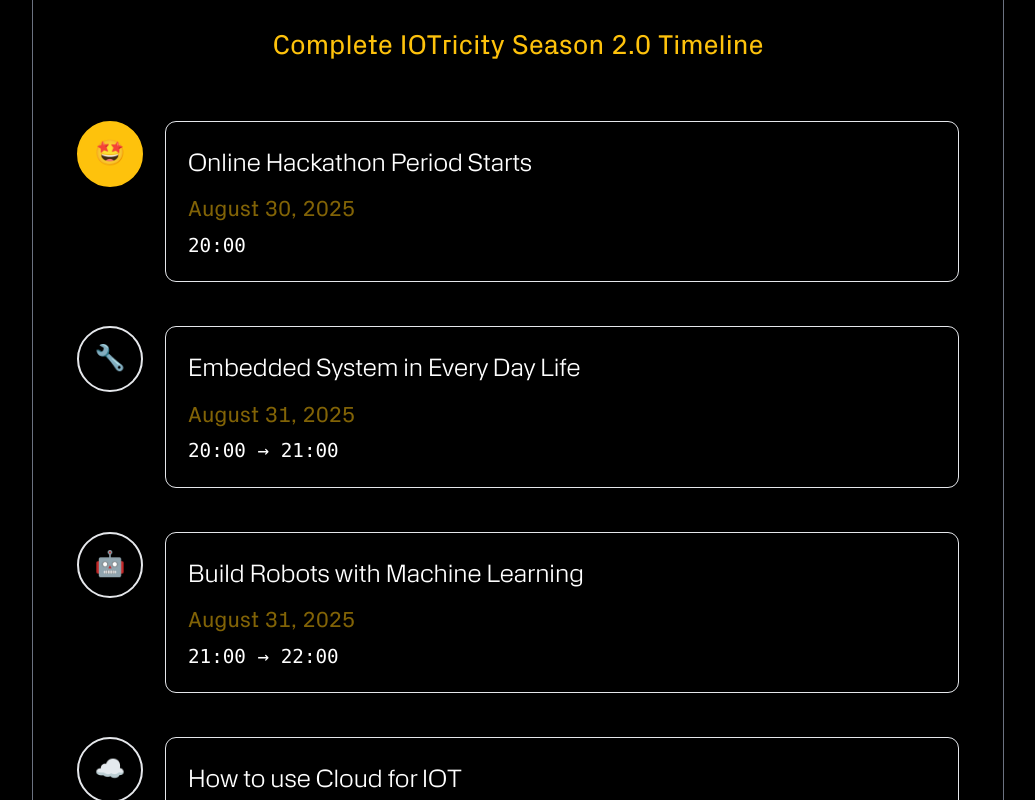
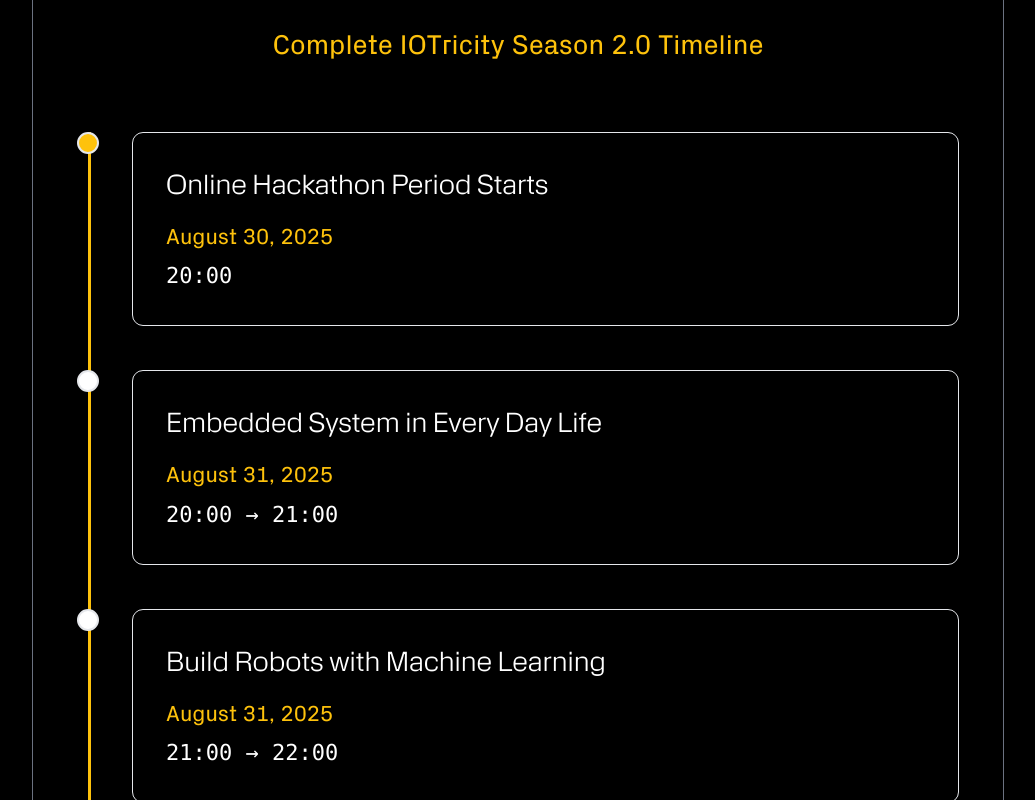
Before and after one commit to iei-scee-aot/sceeaot-web, a Next.js app: page /iotricity in a window 1280 px wide. Shown: the part 4280-5080 px from the top of the page, without its empty margins (122-1157 px from the left). Built offline with nearby package versions, Linux system fonts and the light colour scheme.

Commit message:
Updated timeline

```diff
--- a/src/app/globals.css
+++ b/src/app/globals.css
@@ -298,3 +298,47 @@ body {
 .animate-wave-hand {
   animation: waveHand 2s ease-in-out infinite;
 }
+
+/* New Timeline Animations */
+@keyframes timelineProgress {
+  from {
+    height: 0%;
+  }
+  to {
+    height: 100%;
+  }
+}
+
+@keyframes timelineDotPulse {
+  0%, 100% {
+    transform: scale(1);
+    opacity: 1;
+  }
+  50% {
+    transform: scale(1.1);
+    opacity: 0.8;
+  }
+}
+
+@keyframes timelineSlideIn {
+  from {
+    opacity: 0;
+    transform: translateX(20px);
+  }
+  to {
+    opacity: 1;
+    transform: translateX(0);
+  }
+}
+
+.animate-timeline-progress {
+  animation: timelineProgress 2s ease-out forwards;
+}
+
+.animate-timeline-dot {
+  animation: timelineDotPulse 2s ease-in-out infinite;
+}
+
+.animate-timeline-slide {
+  animation: timelineSlideIn 0.6s ease-out forwards;
+}
--- a/src/app/iotricity/page.tsx
+++ b/src/app/iotricity/page.tsx
@@ -2,7 +2,7 @@
 import Countdown from "@/components/Countdown";
 import Divider2 from "@/components/Divider2";
 import Headlines from "@/components/Headlines";
-import IOTricityTimeline from "@/components/IOTricityTimeline";
+import IOTricityTimelineNew from "@/components/IOTricityTimeline";
 import {
   ArrowRight,
   Award,
@@ -327,7 +327,7 @@ const IOTricityPage = () => {
 
         {/* Content */}
         <div className="px-4 lg:px-8 py-12 lg:py-8 text-sm lg:text-[2rem] font-pxg lg:font-light lg:leading-relaxed flex justify-center items-center">
-          <IOTricityTimeline />
+          <IOTricityTimelineNew />
         </div>
       </div>
       <Divider2 />
--- a/src/components/IOTricityTimeline.tsx
+++ b/src/components/IOTricityTimeline.tsx
@@ -1,7 +1,137 @@
 "use client";
 
-import { useEffect, useState } from "react";
-import EventScheduleItem from "./EventScheduleItem";
+import { useEffect, useRef, useState } from "react";
+
+interface EventScheduleItemProps {
+  title: string;
+  date: string;
+  time: string;
+  type: string;
+  isLast?: boolean;
+  index?: number;
+}
+
+const TimelineItem = ({
+  title,
+  date,
+  time,
+  type,
+  isLast = false,
+  index = 0,
+}: EventScheduleItemProps) => {
+  const [isVisible, setIsVisible] = useState(false);
+  const itemRef = useRef<HTMLDivElement>(null);
+
+  useEffect(() => {
+    const observer = new IntersectionObserver(
+      (entries) => {
+        entries.forEach((entry) => {
+          if (entry.isIntersecting) {
+            setTimeout(() => {
+              setIsVisible(true);
+            }, index * 100); // Stagger animation
+          }
+        });
+      },
+      {
+        threshold: 0.3,
+        rootMargin: "0px 0px -100px 0px",
+      }
+    );
+
+    if (itemRef.current) {
+      observer.observe(itemRef.current);
+    }
+
+    return () => {
+      if (itemRef.current) {
+        observer.unobserve(itemRef.current);
+      }
+    };
+  }, [index]);
+
+  const getTypeStyles = (type: string) => {
+    switch (type) {
+      case "start":
+      case "end":
+        return {
+          dot: "bg-primary border-primary/50",
+          card: "bg-primary/10 border-primary/30",
+        };
+      case "session":
+        return {
+          dot: "bg-secondary border-secondary/50",
+          card: "bg-secondary/5 border-secondary/20",
+        };
+      case "judging":
+      case "announcement":
+        return {
+          dot: "bg-primary/70 border-primary/50",
+          card: "bg-primary/5 border-primary/20",
+        };
+      case "finale":
+      case "result":
+      case "ceremony":
+        return {
+          dot: "bg-primary border-primary/50",
+          card: "bg-primary/10 border-primary/30",
+        };
+      default:
+        return {
+          dot: "bg-secondary border-secondary/50",
+          card: "bg-secondary/5 border-secondary/20",
+        };
+    }
+  };
+
+  const styles = getTypeStyles(type);
+
+  return (
+    <div
+      ref={itemRef}
+      className={`relative flex items-start transition-all duration-700 ${
+        isVisible ? "opacity-100 translate-x-0" : "opacity-0 translate-x-4"
+      }`}
+    >
+      {/* Timeline Dot */}
+      <div className="relative flex items-center justify-center flex-shrink-0 z-10">
+        <div
+          className={`w-4 h-4 rounded-full border-2 ${
+            styles.dot
+          } transition-all duration-500 ${isVisible ? "scale-100" : "scale-0"}`}
+        />
+      </div>
+
+      {/* Content Card */}
+      <div
+        className={`ml-6 pb-8 flex-1 transition-all duration-600 delay-200 ${
+          isVisible ? "opacity-100 translate-y-0" : "opacity-0 translate-y-4"
+        }`}
+      >
+        <div
+          className={`p-4 lg:p-6 rounded-lg border ${styles.card} hover:shadow-lg hover:scale-[1.02] transition-all duration-300`}
+        >
+          <h3
+            className="font-bold text-lg lg:text-xl mb-3 text-secondary"
+            style={{ fontFamily: "KMR Apparat1" }}
+          >
+            {title}
+          </h3>
+          <div className="space-y-1">
+            <p className="text-sm lg:text-base text-primary font-medium">
+              {date}
+            </p>
+            {time && (
+              <p className="text-sm lg:text-base text-secondary/80 font-mono">
+                {time}
+              </p>
+            )}
+          </div>
+        </div>
+      </div>
+    </div>
+  );
+};
 
 interface EventSchedule {
   id: number;
@@ -12,9 +142,11 @@ interface EventSchedule {
   type: string;
 }
 
-const IOTricityTimeline = () => {
+const IOTricityTimelineNew = () => {
   const [eventSchedule, setEventSchedule] = useState<EventSchedule[]>([]);
   const [isLoading, setIsLoading] = useState(true);
+  const [lineProgress, setLineProgress] = useState(0);
+  const timelineRef = useRef<HTMLDivElement>(null);
 
   useEffect(() => {
     const loadEventSchedule = async () => {
@@ -32,6 +164,40 @@ const IOTricityTimeline = () => {
     loadEventSchedule();
   }, []);
 
+  useEffect(() => {
+    const handleScroll = () => {
+      if (!timelineRef.current) return;
+
+      const timelineElement = timelineRef.current;
+      const rect = timelineElement.getBoundingClientRect();
+      const windowHeight = window.innerHeight;
+
+      // Calculate how much of the timeline is visible
+      const elementTop = rect.top;
+      const elementHeight = rect.height;
+
+      // Timeline starts animating when it enters viewport
+      if (elementTop < windowHeight && elementTop + elementHeight > 0) {
+        const visibleHeight = Math.min(
+          windowHeight - elementTop,
+          elementHeight
+        );
+        const progress = Math.max(
+          0,
+          Math.min(100, (visibleHeight / elementHeight) * 100)
+        );
+        setLineProgress(progress);
+      }
+    };
+
+    window.addEventListener("scroll", handleScroll);
+    handleScroll(); // Initial calculation
+
+    return () => {
+      window.removeEventListener("scroll", handleScroll);
+    };
+  }, []);
+
   if (isLoading) {
     return (
       <div className="flex flex-col items-center justify-center gap-4 py-8">
@@ -46,7 +212,7 @@ const IOTricityTimeline = () => {
   return (
     <div className="flex flex-col items-center justify-center gap-4 py-8">
       {/* Timeline Title */}
-      <div className="text-center mb-6">
+      <div className="text-center mb-8">
         <h2
           className="text-[2.5rem] lg:text-[3.5rem] font-bold leading-tight tracking-tight mb-2"
           style={{
@@ -63,14 +229,24 @@ const IOTricityTimeline = () => {
       </div>
 
       {/* Timeline Content */}
-      <div className="w-full max-w-4xl">
-        {/* Timeline Container */}
-        <div className="relative">
+      <div className="w-full max-w-2xl lg:max-w-3xl">
+        <div ref={timelineRef} className="relative">
+          {/* Animated Vertical Line */}
+          <div className="absolute left-2 top-0 w-0.5 bg-primary/20 h-full">
+            <div
+              className="w-full bg-primary transition-all duration-300 ease-out"
+              style={{
+                height: `${lineProgress}%`,
+              }}
+            />
+          </div>
+
+          {/* Timeline Items */}
+          <div className="space-y-0">
             {eventSchedule.map((event, index) => (
-            <EventScheduleItem
+              <TimelineItem
                 key={event.id}
                 title={event.title}
-              icon={event.icon}
                 date={event.date}
                 time={event.time}
                 type={event.type}
@@ -80,10 +256,11 @@ const IOTricityTimeline = () => {
             ))}
           </div>
         </div>
+      </div>
 
       {/* Timeline Info */}
-      <div className="text-center mt-6 px-4">
-        <p className="text-base lg:text-lg text-secondary/70 max-w-3xl">
+      <div className="text-center mt-8 px-4">
+        <p className="text-base lg:text-lg text-secondary/70 max-w-2xl mx-auto">
           Follow the complete journey of IOTricity Season 2.0! From online
           workshops and hackathon to the offline finale, every moment is
           designed to enhance your IoT and electrical engineering skills.
@@ -93,4 +270,4 @@ const IOTricityTimeline = () => {
   );
 };
 
-export default IOTricityTimeline;
+export default IOTricityTimelineNew;
```
Lines whose indentation alone changed are shown as unchanged.
